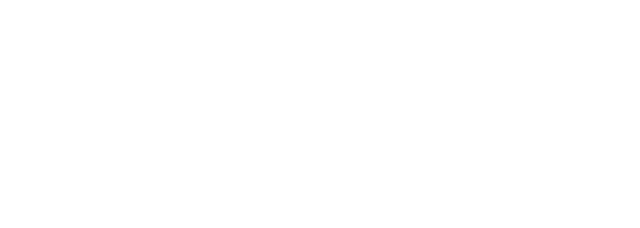
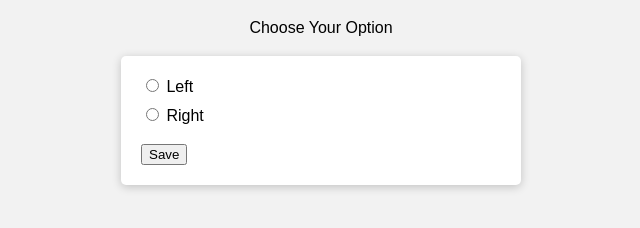
Before and after one commit to Djermorr/InteractiveStory, a website: page index.html in a window 1280 px wide. Shown: the whole page, without its empty margins (319-959 px from the left). Drawn offline with Linux system fonts and the light colour scheme.

Commit message:
options added to the pages and start of the added pages

```diff
--- a/index.html
+++ b/index.html
@@ -7,11 +7,27 @@
 
     <link href="styles/reset.css" type="text/css" rel="stylesheet">
     <link href="styles/styles.css" type="text/css" rel="stylesheet">
-    <script defer src="scripts/script.js"></script>
+    <script defer src="src/script.js"></script>
+    	<style>
+		label {
+			display: block;
+			margin-bottom: 10px;
+		}
+	</style>
   </head>
   <body>
 
-    <!-- Hier komt je content -->
+	<h1>Choose Your Option</h1>
+	<form>
+    <label>
+      <input type="radio" name="option" value="option1"> Left
+    </label>
+    <label>
+      <input type="radio" name="option" value="option2"> Right
+    </label>
+		<button type="submit">Save</button>
+	</form>
+
 
   </body>
 </html>
--- /dev/null
+++ b/package.json
@@ -0,0 +1,5 @@
+{
+  "dependencies": {
+    "vite": "^4.2.0"
+  }
+}
--- /dev/null
+++ b/src/script.js
@@ -0,0 +1,24 @@
+const form = document.querySelector('form');
+const radioButtons = form.querySelectorAll('input[type=radio]');
+const selectedOption = localStorage.getItem('selectedOption');
+
+if (selectedOption) {
+  // If the user has already selected an option, check the appropriate radio button
+  radioButtons.forEach(button => {
+    if (button.value === selectedOption) {
+      button.checked = true;
+    }
+  });
+}
+
+form.addEventListener('submit', function(event) {
+  event.preventDefault();
+
+  // Save the selected option to local storage
+  const selectedButton = form.querySelector('input[type=radio]:checked');
+  localStorage.setItem('selectedOption', selectedButton.value);
+
+  // Redirect the user to the appropriate page
+  const nextPage = selectedButton.value + '.html';
+  window.location.href = nextPage;
+});
--- /dev/null
+++ b/src/styles/styles.css
@@ -0,0 +1,29 @@
+body {
+	font-family: Arial, sans-serif;
+	background-color: #f2f2f2;
+	padding: 20px;
+}
+
+form {
+	max-width: 400px;
+	margin: 0 auto;
+	background-color: #fff;
+	padding: 20px;
+	border-radius: 5px;
+	box-shadow: 0 2px 10px rgba(0, 0, 0, 0.2);
+}
+
+h1 {
+	text-align: center;
+	margin-bottom: 20px;
+}
+
+label {
+	display: block;
+	margin-bottom: 10px;
+}
+
+button {
+	display: block;
+	margin-top: 20px;
+}
```
Also changed, not shown: option1.html (added, +33 -0 lines), option2.html (added, +33 -0 lines), scripts/script.js (deleted), src/styles/reset.css (renamed from styles/reset.css), styles/styles.css (deleted), 1 other file.
